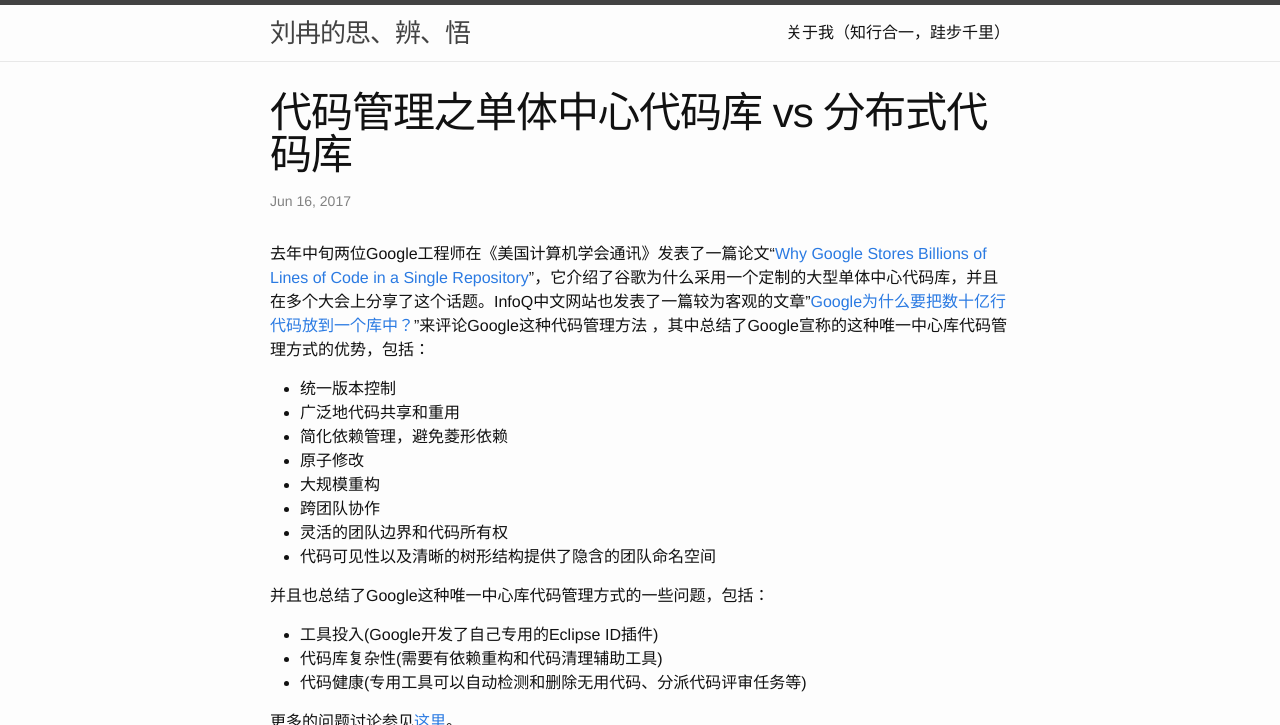
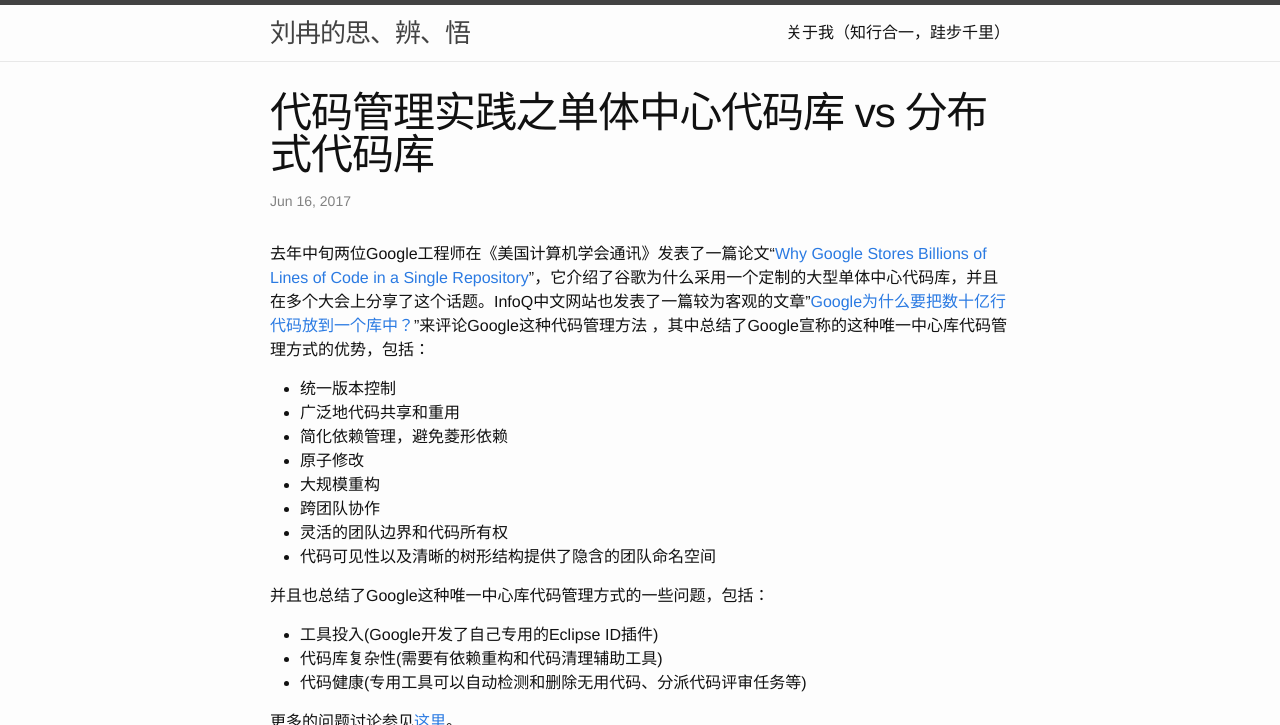
Before and after one commit to TWRanMan/twranman.github.io, a Jekyll site: the page built from _posts/2017-06-15-单体中心代码库 vs 分布式代码库.md, in a window 1280 px wide and 900 px high, cut to the strip 0-725 px from the top of the window. Built offline with Jekyll 4.4.1, drawn with Linux system fonts in a browser that asks for light colours.

Commit message:
update some articles

```diff
--- a/_posts/2017-06-15-单体中心代码库 vs 分布式代码库.md
+++ b/_posts/2017-06-15-单体中心代码库 vs 分布式代码库.md
@@ -1,6 +1,6 @@
 ---
 layout: post
-title:  "代码管理之单体中心代码库 vs 分布式代码库"
+title:  "代码管理实践之单体中心代码库 vs 分布式代码库"
 date:   2017-06-15 24:00:00
 categories: scm update
 ---
```
Also changed, not shown: _posts/2017-06-01-大型分布式团队的代码版本管理.md (+1 -1 lines).
